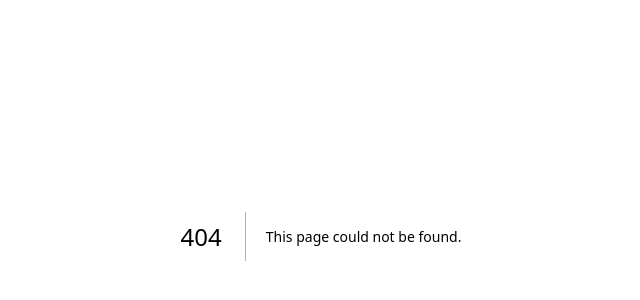
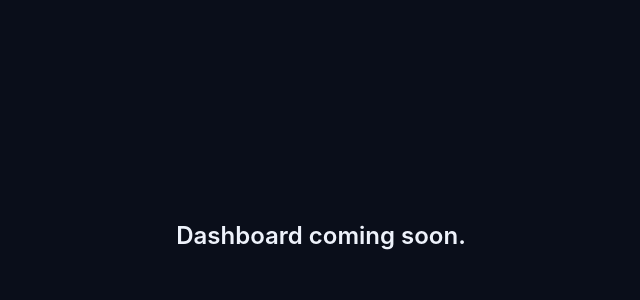
Before and after one commit to Arvenix/ioweb, a Next.js app in the folder arvenix-app/: page /dashboard in a window 1280 px wide. Before the commit this address had no page. Shown: the part 164-464 px from the top of the page, without its empty margins (319-959 px from the left). Built offline with nearby package versions, Linux system fonts and the light colour scheme.

Commit message:
Create Dashboard component with placeholder text

```diff
--- /dev/null
+++ b/arvenix-app/pages/dashboard.js
@@ -0,0 +1,17 @@
+export default function Dashboard() {
+  return (
+    <div style={{
+      background: "#0a0e1a",
+      color: "#eef2fb",
+      minHeight: "100vh",
+      display: "flex",
+      alignItems: "center",
+      justifyContent: "center",
+      fontFamily: "Inter, sans-serif",
+      fontSize: "24px",
+      fontWeight: "600"
+    }}>
+      Dashboard coming soon.
+    </div>
+  );
+}
```
